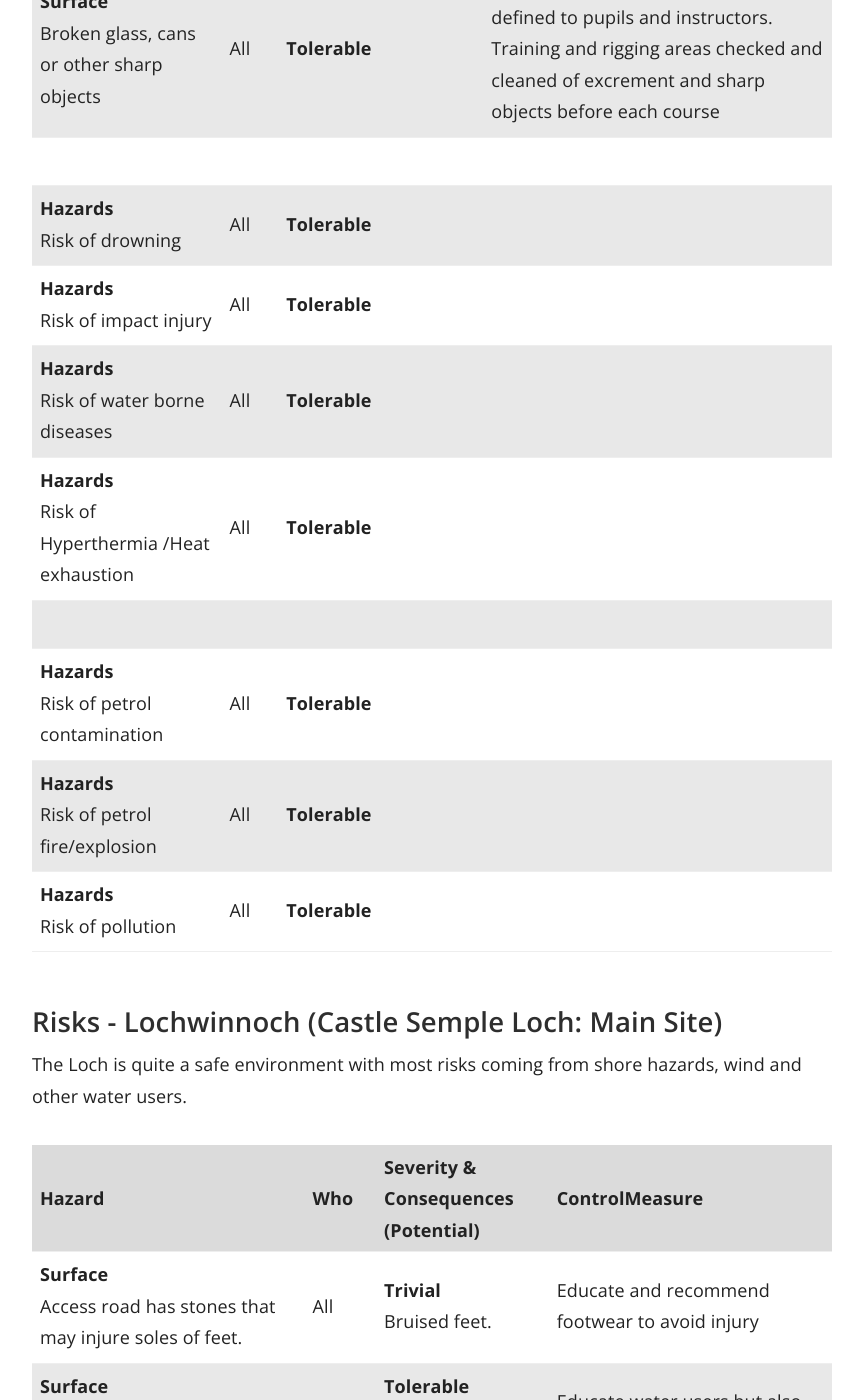
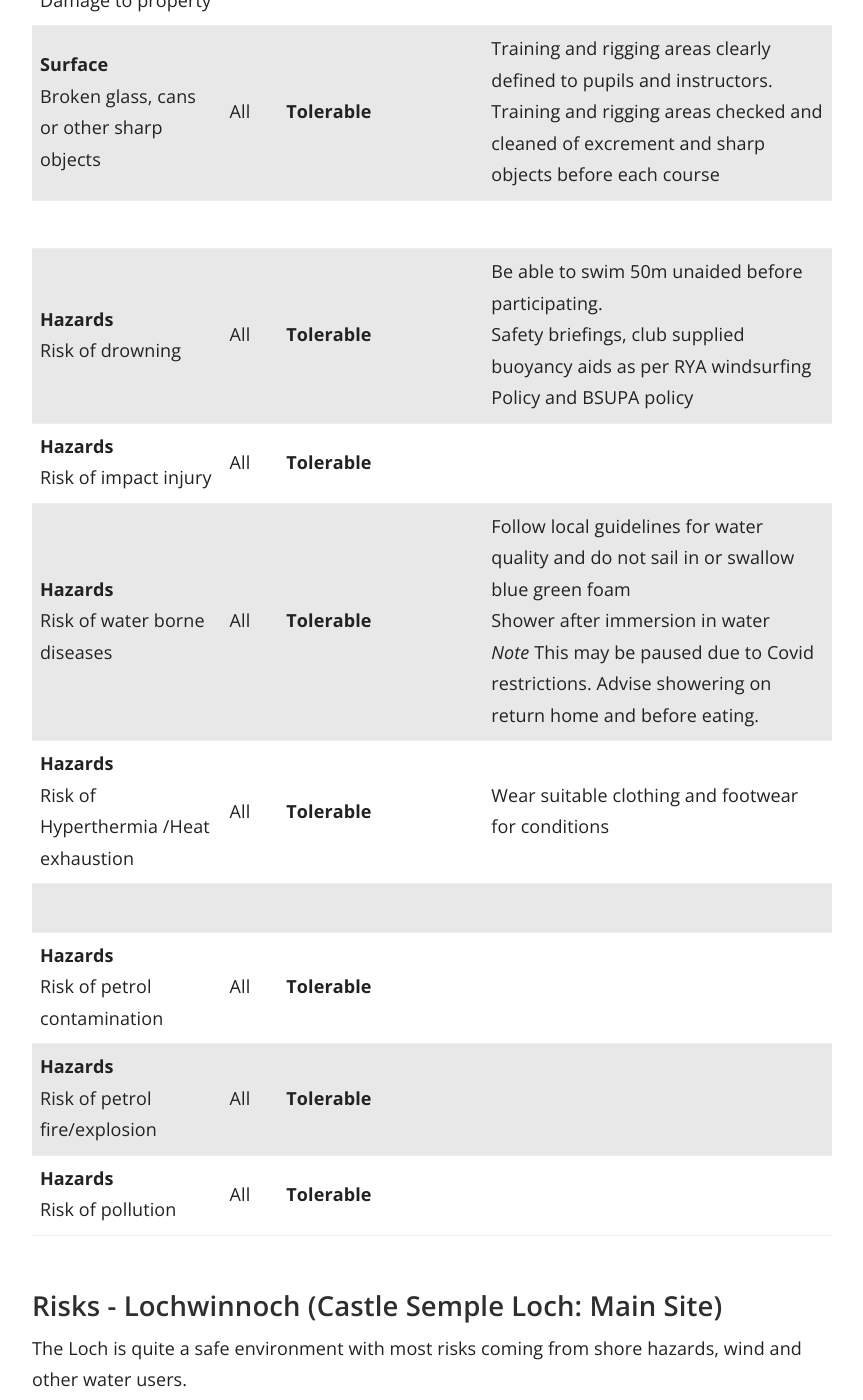
Before and after one commit to numbat70/clyde, a Jekyll site: the page built from _docs/Content/20-SUP_RISK.md, in a window 1280 px wide and 1400 px high, scrolled down 3735 px. Shown: the whole window, without its empty margins (358-1221 px from the left). Built offline with Jekyll 4.4.1, drawn with Linux system fonts in a browser that asks for light colours; some of the changed text lies outside the part shown.

Commit message:
Update 20-SUP_RISK.md
mk

```diff
--- a/_docs/Content/20-SUP_RISK.md
+++ b/_docs/Content/20-SUP_RISK.md
@@ -28,7 +28,7 @@ Hazard | Who | Severity & Consequences (Potential) | ControlMeasure
 --- | --- | --- | ---
 **Hazard** <br>Slip on Waterside environment | All | **Tolerable**<br> Bruises and broken bones up to concussion and neck injury | Educate participants about slip hazard and mandate suitable footwear or bare feet
 **Hazard** <br>Slips, Trips & Falls on route to water  | All | **Tolerable**<br> Bruises and broken bones up to concussion and neck injury |  Educate users on Trip Hazards as well as the safe way to carry SUP and Paddle. Highlight the length of SUP's and how to avoid hitting things when navigating with them on land.
-**Hazard** <br>Equipment failure  | All | **Trivial**.<br> Low initial severity if caught quickly. Raising severity if unresolved.  | All Kit checked prior to session (SOP Procedure) with a spare paddle carried by Instructor to meet most common equipment failure.
+**Hazard** <br>Equipment failure  | All | **Trivial**.<br> Low initial severity if caught quickly. Raising severity if unresolved.  | All Kit checked prior to session (SOP Procedure) with a spare paddle carried by Instructor to meet most common equipment failure. <br> Maintain and inspect all club kit regularly and check any members own kit being used on courses.
 **Hazard** <br>Covid infection  | All | **Tolerable**.<br> Low risk if managed |  Ensure that all particpants understand the Covid policy and Instructors and Covid Officer implement the Covid policy
   |  |  |
 **Hazards** <br>Risk of boat being operated by unqualified persons  | All | **Trivial**<br> |  Only responsible persons allowed access to boat. Only holders of RYA powerboat level 2 to operate safety boat
@@ -43,10 +43,10 @@ Hazard | Who | Severity & Consequences (Potential) | ControlMeasure
 **Hazards** <br>Damage to property  | All | **Tolerable**<br> |
 **Surface** <br>Broken glass, cans or other sharp objects  | All | **Tolerable**<br> |  Training and rigging areas clearly defined to pupils and instructors. <br>Training and rigging areas checked and cleaned of excrement and sharp objects before each course
   |  |  |
-**Hazards** <br>Risk of drowning  | All | **Tolerable**<br> |
+**Hazards** <br>Risk of drowning  | All | **Tolerable**<br> |  Be able to swim 50m unaided before participating. <br> Safety briefings, club supplied buoyancy aids as per RYA windsurfing Policy and BSUPA policy
 **Hazards** <br>Risk of impact injury  | All | **Tolerable**<br> |
-**Hazards** <br>Risk of water borne diseases  | All | **Tolerable**<br>  |
-**Hazards** <br>Risk of Hyperthermia /Heat exhaustion  | All | **Tolerable**<br>  |
+**Hazards** <br>Risk of water borne diseases  | All | **Tolerable**<br>  |  Follow local guidelines for water quality and do not sail in or swallow blue green foam <br> Shower after immersion in water <br> *Note* This may be paused due to Covid restrictions. Advise showering on return home and before eating.
+**Hazards** <br>Risk of Hyperthermia /Heat exhaustion  | All | **Tolerable**<br>  |  Wear suitable clothing and footwear for conditions
   |  |  |
 **Hazards** <br>Risk of petrol contamination  | All | **Tolerable**<br>  |
 **Hazards** <br>Risk of petrol fire/explosion  |All  | **Tolerable**<br>  |
```
